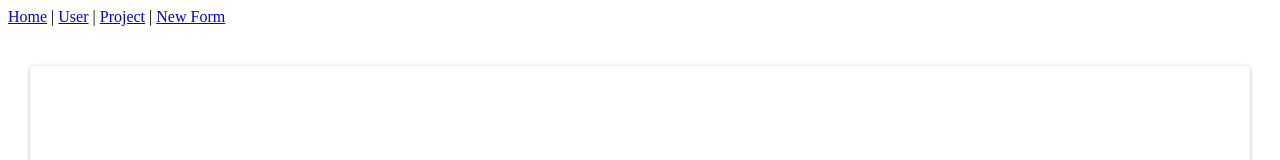
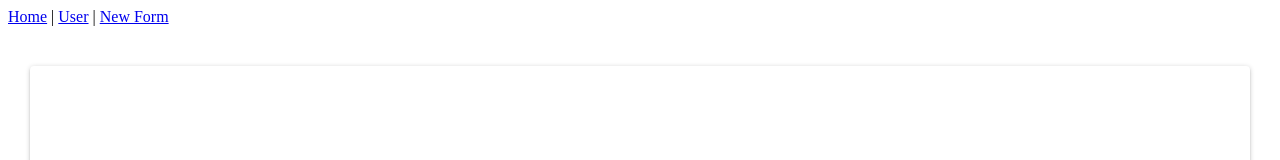
Before and after one commit to kmh620/capstone, a React app: page /userpage in a window 1280 px wide. Shown: the top 160 px of the page. Built offline with nearby package versions, Linux system fonts and the light colour scheme.

Commit message:
Adjust nav links

```diff
--- a/src/components/Header.jsx
+++ b/src/components/Header.jsx
@@ -7,7 +7,7 @@ function Header(){
 
   return (
     <div>
-      <Link to="/">Home</Link> | <Link to="/userpage">User</Link> | <Link to="/">Project</Link>  | <Link to="/other-form">New Form</Link>
+      <Link to="/">Home</Link> | <Link to="/userpage">User</Link>  | <Link to="/other-form">New Form</Link>
     </div>
   );
 }
```
